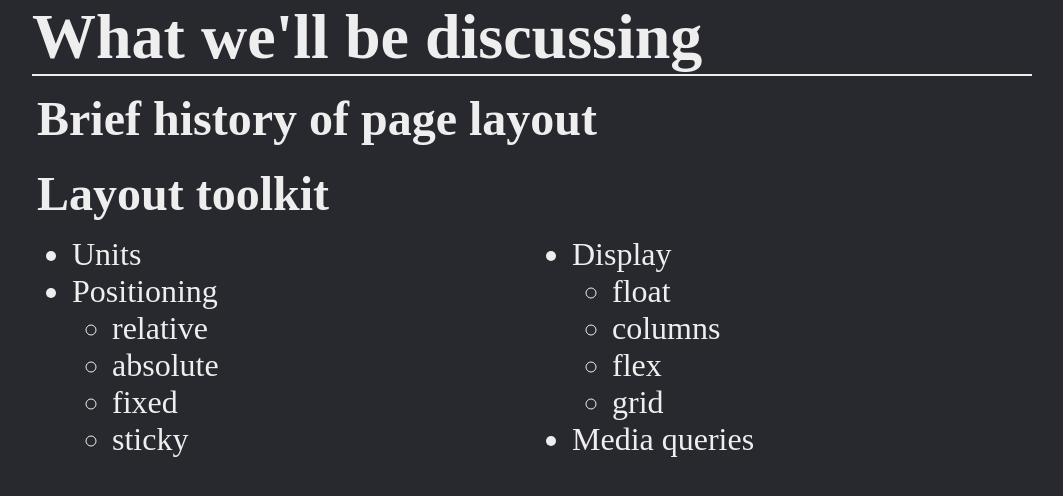
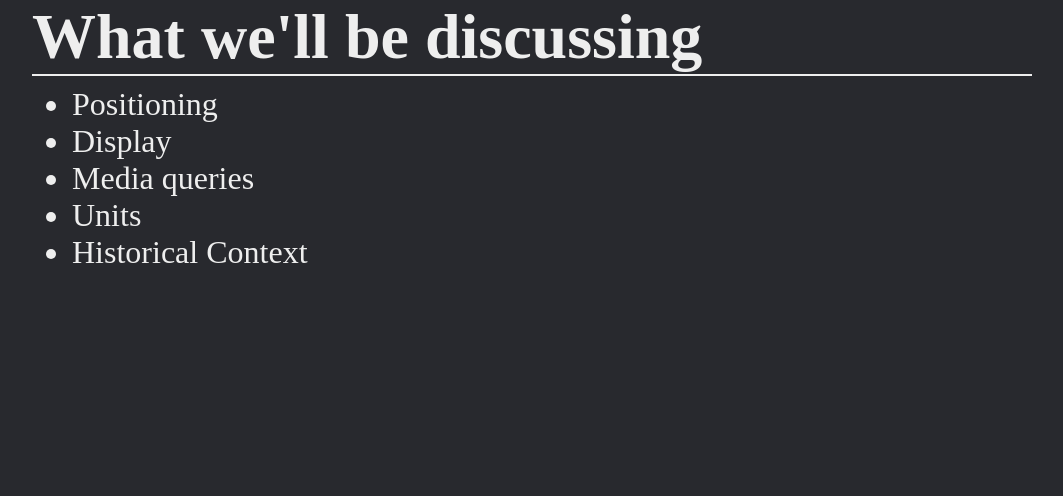
Before and after one commit to circleofconfusion/css-layout-presentation, a website: page contents.html in a window 1280 px wide. Shown: the whole page, without its empty margins (108-1171 px from the left). Drawn offline with Linux system fonts and the light colour scheme.

Commit message:
Updated contents

```diff
--- a/contents.html
+++ b/contents.html
@@ -1,41 +1,25 @@
 <!DOCTYPE html>
 <html>
+
 <head>
     <script src="pages.js"></script>
     <script src="navigation.js"></script>
     <link rel="stylesheet" href="style.css" />
 </head>
+
 <body>
     <main class="standard">
         <h1 class="border-bottom">What we'll be discussing</h1>
-            <h2>
-                Brief history of page layout
-            </h2>
-            <h2>
-                Layout toolkit
-            </h2>
-            <section class="two-column">
-                <ul style="-ms-grid-column: 1;">
+        <section>
+            <ul>
+                <li>Positioning</li>
+                <li>Display</li>
+                <li>Media queries</li>
                 <li>Units</li>
-                    <li>Positioning</li>
-                    <ul>
-                        <li>relative</li>
-                        <li>absolute</li>
-                        <li>fixed</li>
-                        <li>sticky</li>
-                    </ul>
-                </ul>
-                <ul style="-ms-grid-column: 2;">
-                    <li>Display</li>
-                    <ul>
-                        <li>float</li>
-                        <li>columns</li>
-                        <li>flex</li>
-                        <li>grid</li>
-                    </ul>
-                    <li>Media queries</li>
+                <li>Historical Context</li>
             </ul>
         </section>
     </main>
 </body>
+
 </html>
```
Lines whose indentation alone changed are shown as unchanged.
